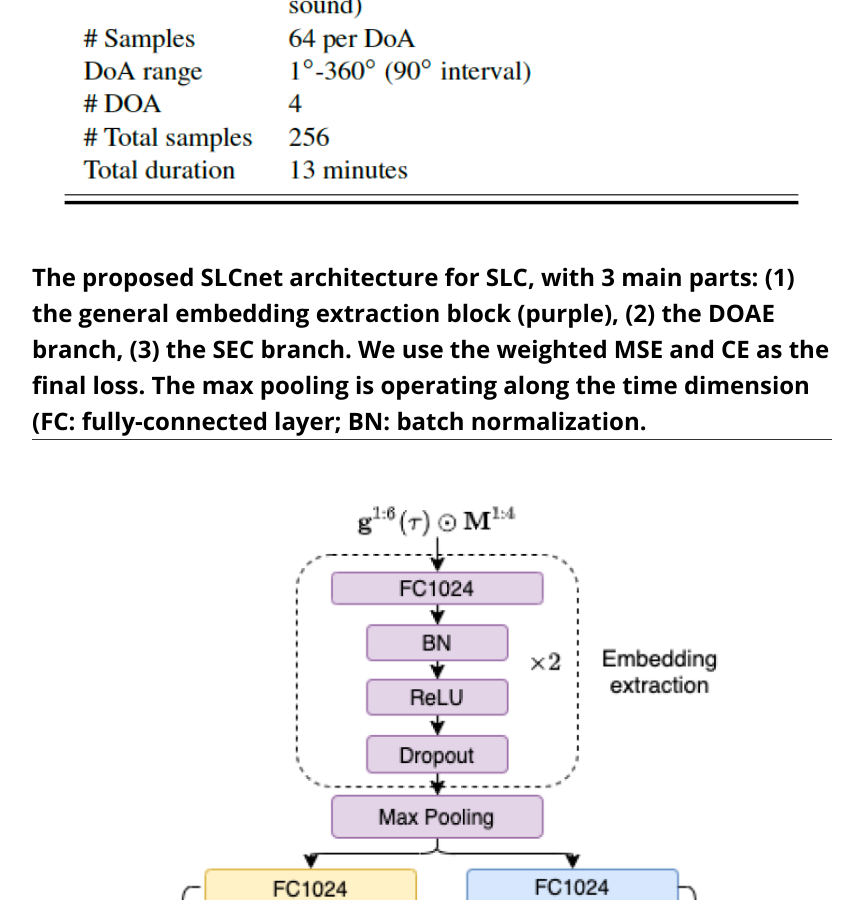
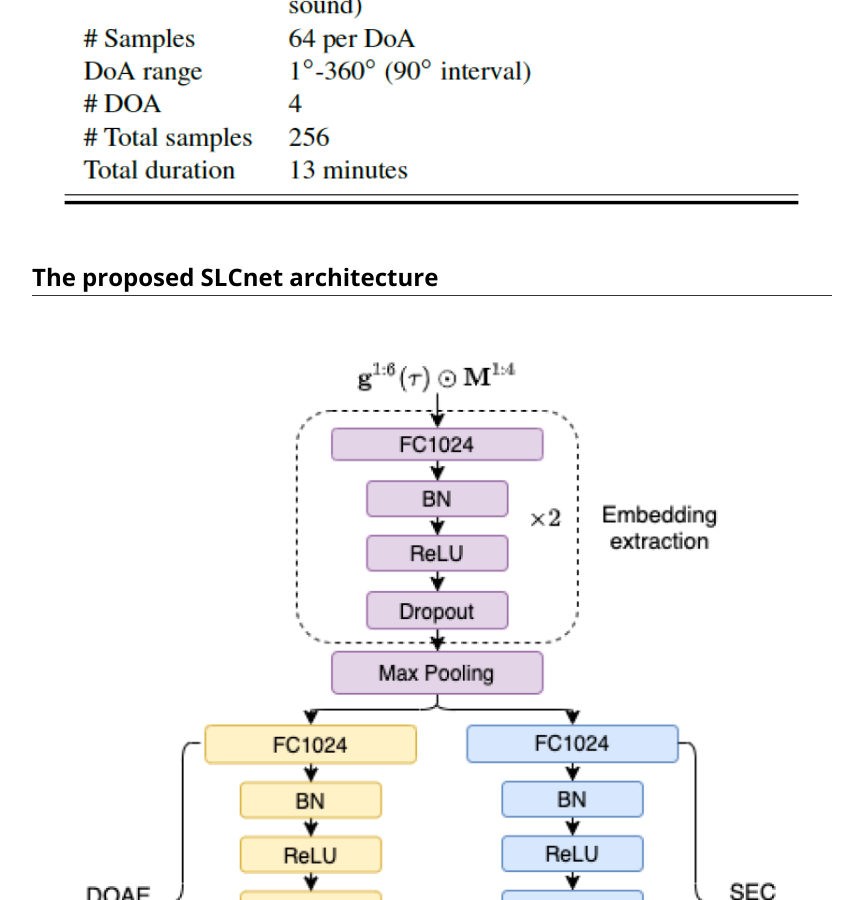
Before and after one commit to bidishasharma/bidishasharma.github.io, a Jekyll site: the page SLoClass/index.html, which Jekyll copies as it is, in a window 1280 px wide and 900 px high, scrolled down 2373 px. Shown: the whole window, without its empty margins (208-1068 px from the left). Built offline with Jekyll 4.4.1, drawn with Linux system fonts in a browser that asks for light colours; a script that is not in the unit is left out; some of the changed text lies outside the part shown.

Commit message:
Update index.html

```diff
--- a/SLoClass/index.html
+++ b/SLoClass/index.html
@@ -88,7 +88,7 @@
         <!-------------------------------------------------------------------------------------------->
         <div class="flex-row">
           <div class="flex-item flex-column">
-            <h2 class="add-top-margin">Details of the NHSS database</h2>
+            <h2 class="add-top-margin">Recording setup for SLoClas database</h2>
             <hr>
             <img class="image" src="img/Recording.png">
             </h2>
@@ -105,7 +105,7 @@
         </div>
 
          <div class="flex-item flex-column">
-          <h2 class="add-top-margin">The proposed SLCnet architecture for SLC, with 3 main parts: (1) the general embedding extraction block (purple), (2) the DOAE branch, (3) the SEC branch. We use the weighted MSE and CE as the final loss. The max pooling is operating along the time dimension (FC: fully-connected layer; BN: batch normalization.</h2>
+          <h2 class="add-top-margin">The proposed SLCnet architecture </h2>
            <hr>
           <img class="image" src="img/SLcNet.png">
           </h2>
```
